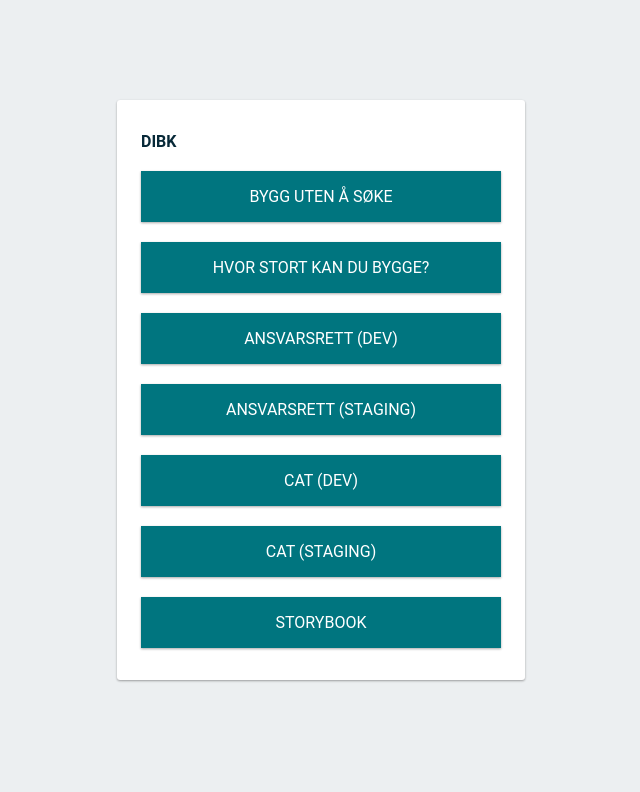
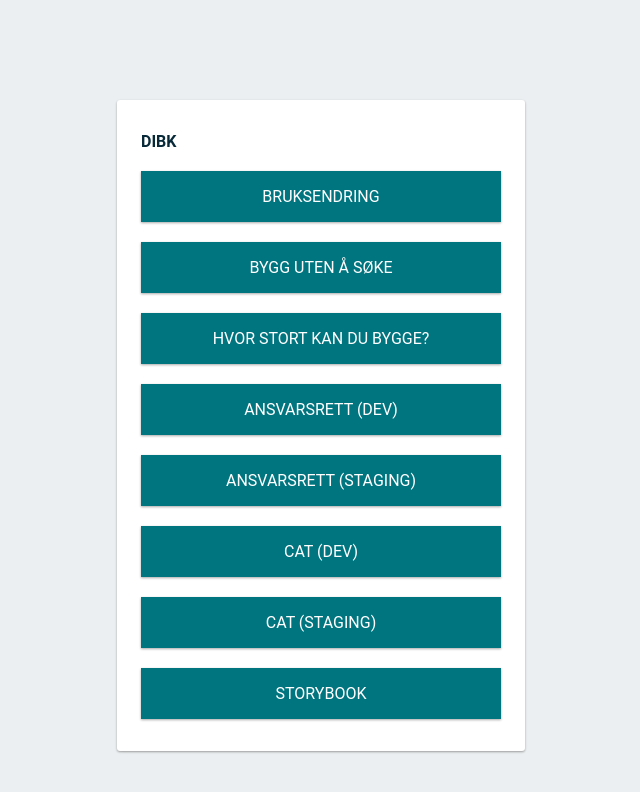
Before and after one commit to DirektoratetForByggkvalitet/dibk-all, a website: page public/index.html in a window 1280 px wide. Shown: the whole page, without its empty margins (319-959 px from the left). Drawn offline with Linux system fonts and the light colour scheme.

Commit message:
Bruksendring

```diff
--- a/public/index.html
+++ b/public/index.html
@@ -22,6 +22,9 @@
 <body>
     <div id="message">
         <h1>DIBK</h1>
+        <a class="link" href="https://dibk-bruksendring.firebaseapp.com/">
+            <div>Bruksendring</div>
+        </a>
         <a class="link" href="https://dibk-bygg-uten-soke.firebaseapp.com/">
             <div>Bygg uten å søke</div>
         </a>
```
